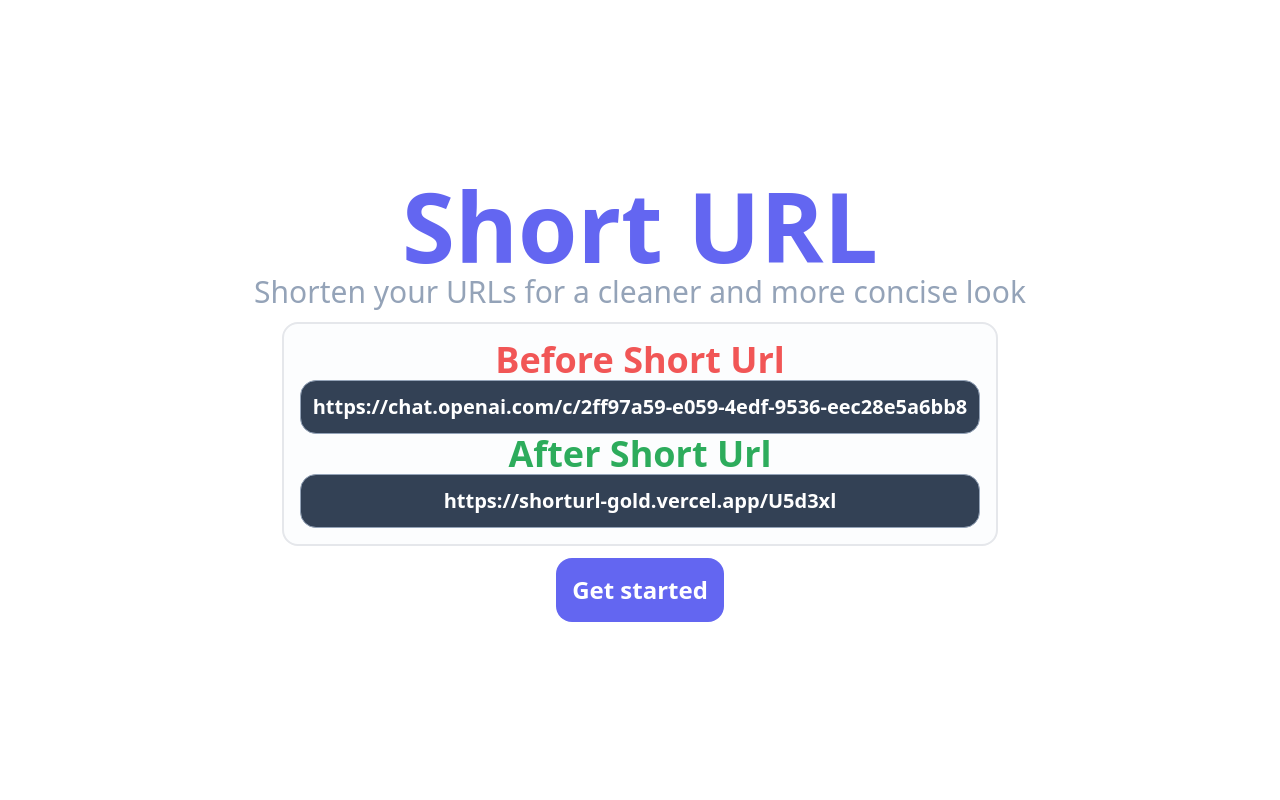
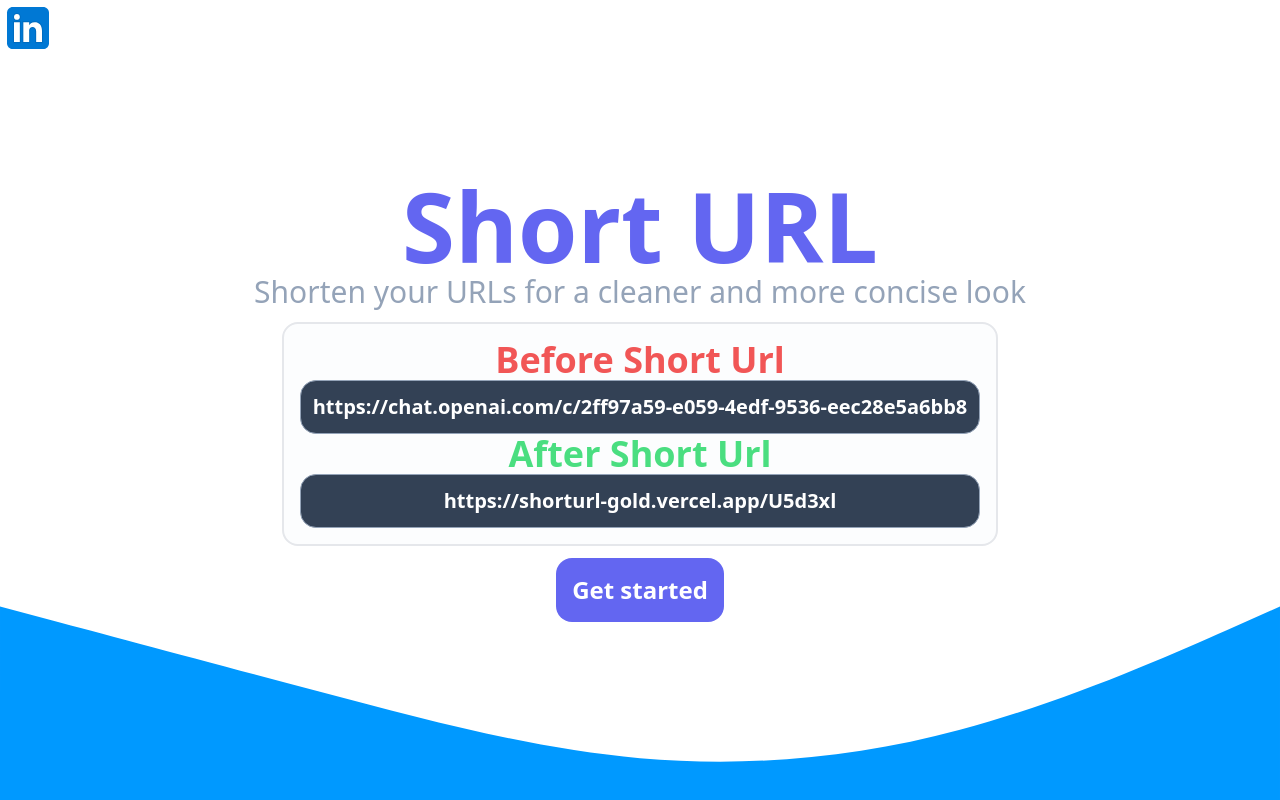
Before and after one commit to lucianogaregnani/shortUrl, a React (Vite) app: page / in a window 1280 px wide. Built offline with nearby package versions, Linux system fonts and the light colour scheme; no server answers.

Commit message:
home page finish

```diff
--- a/src/pages/Dashboard/components/Header.tsx
+++ b/src/pages/Dashboard/components/Header.tsx
@@ -4,10 +4,12 @@
 import Icon from "../../../icons/Icon";
 import useAuth from "../../../hooks/useAuth";
 import { authApi } from "../../../services/authApi";
+import { useState } from "react";
 
 function Header() {
   const { changeIsAuth } = useAuth();
   const navigate = useNavigate();
+  const [error, setError] = useState("");
 
   const handleSignOut = async () => {
     try {
@@ -16,7 +18,10 @@
       changeIsAuth(false);
       navigate("/login");
     } catch (error: any) {
-      console.log(error);
+      setError("There was an error");
+      setTimeout(() => {
+        setError("");
+      }, 4000);
     }
   };
 
@@ -24,7 +29,7 @@
     <header className="p-2 flex justify-between items-center">
       <Icon />
       <Button color="indigo" onClick={handleSignOut}>
-        Sign out
+        {error ? error : <span>Sign out</span>}
       </Button>
     </header>
   );
--- a/src/pages/Home.tsx
+++ b/src/pages/Home.tsx
@@ -3,6 +3,31 @@
 function Home() {
   return (
     <main className="p-3 md:p-20 h-screen gap-3 flex flex-col text-center items-center justify-center">
+      <header className="absolute top-0 left-0 w-14">
+        <Link
+          to="https://www.linkedin.com/in/luciano-garegnani/"
+          target="_blank"
+        >
+          <svg xmlns="http://www.w3.org/2000/svg" viewBox="0 0 48 48">
+            <path
+              fill="#0078d4"
+              d="M42,37c0,2.762-2.238,5-5,5H11c-2.761,0-5-2.238-5-5V11c0-2.762,2.239-5,5-5h26c2.762,0,5,2.238,5,5	V37z"
+            />
+            <path
+              d="M30,37V26.901c0-1.689-0.819-2.698-2.192-2.698c-0.815,0-1.414,0.459-1.779,1.364	c-0.017,0.064-0.041,0.325-0.031,1.114L26,37h-7V18h7v1.061C27.022,18.356,28.275,18,29.738,18c4.547,0,7.261,3.093,7.261,8.274	L37,37H30z M11,37V18h3.457C12.454,18,11,16.528,11,14.499C11,12.472,12.478,11,14.514,11c2.012,0,3.445,1.431,3.486,3.479	C18,16.523,16.521,18,14.485,18H18v19H11z"
+              opacity=".05"
+            />
+            <path
+              d="M30.5,36.5v-9.599c0-1.973-1.031-3.198-2.692-3.198c-1.295,0-1.935,0.912-2.243,1.677	c-0.082,0.199-0.071,0.989-0.067,1.326L25.5,36.5h-6v-18h6v1.638c0.795-0.823,2.075-1.638,4.238-1.638	c4.233,0,6.761,2.906,6.761,7.774L36.5,36.5H30.5z M11.5,36.5v-18h6v18H11.5z M14.457,17.5c-1.713,0-2.957-1.262-2.957-3.001	c0-1.738,1.268-2.999,3.014-2.999c1.724,0,2.951,1.229,2.986,2.989c0,1.749-1.268,3.011-3.015,3.011H14.457z"
+              opacity=".07"
+            />
+            <path
+              fill="#fff"
+              d="M12,19h5v17h-5V19z M14.485,17h-0.028C12.965,17,12,15.888,12,14.499C12,13.08,12.995,12,14.514,12	c1.521,0,2.458,1.08,2.486,2.499C17,15.887,16.035,17,14.485,17z M36,36h-5v-9.099c0-2.198-1.225-3.698-3.192-3.698	c-1.501,0-2.313,1.012-2.707,1.99C24.957,25.543,25,26.511,25,27v9h-5V19h5v2.616C25.721,20.5,26.85,19,29.738,19	c3.578,0,6.261,2.25,6.261,7.274L36,36L36,36z"
+            />
+          </svg>
+        </Link>
+      </header>
       <section className="z-10">
         <h1 className="text-6xl md:text-8xl font-bold text-indigo-500">
           Short URL
@@ -21,7 +46,7 @@
           </p>
         </div>
         <div>
-          <span className="text-2xl md:text-4xl font-bold text-green-600/90">
+          <span className="text-2xl md:text-4xl font-bold text-green-400">
             After Short Url
           </span>
           <p className="bg-slate-700 border-[1px] border-slate-400 p-3 text-md md:text-xl rounded-2xl text-white font-semibold">
@@ -31,10 +56,19 @@
       </section>
       <Link
         to="/login"
-        className=" text-white font-bold bg-indigo-500 p-4 text-xl md:text-2xl rounded-2xl"
+        className="text-white font-bold bg-indigo-500 hover:bg-indigo-400 p-4 text-xl md:text-2xl rounded-2xl"
       >
         Get started
       </Link>
+      <div className="absolute bottom-0 w-full z-[-10]">
+        <svg xmlns="http://www.w3.org/2000/svg" viewBox="0 0 1440 250">
+          <path
+            fill="#0099ff"
+            fill-opacity="1"
+            d="M0,32L60,48C120,64,240,96,360,128C480,160,600,192,720,202.7C840,213,960,203,1080,170.7C1200,139,1320,85,1380,58.7L1440,32L1440,320L1380,320C1320,320,1200,320,1080,320C960,320,840,320,720,320C600,320,480,320,360,320C240,320,120,320,60,320L0,320Z"
+          ></path>
+        </svg>
+      </div>
     </main>
   );
 }
--- a/src/services/axios.ts
+++ b/src/services/axios.ts
@@ -2,8 +2,6 @@
 
 export const API_URL =
   import.meta.env.VITE_API_URL || "http://localhost:5000/api";
-
-console.log(API_URL);
 
 export const axiosInstance = axios.create({
   baseURL: API_URL,
```
